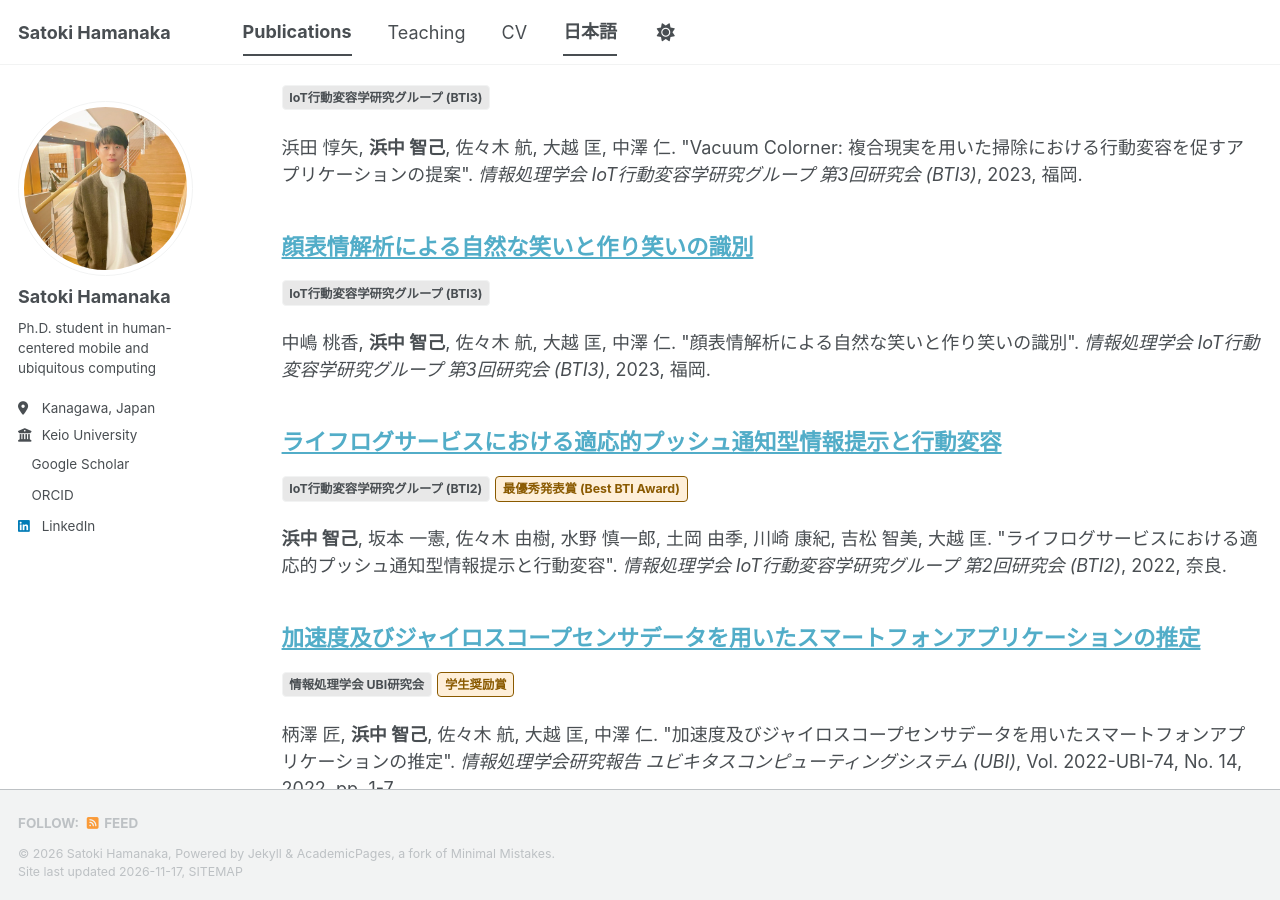
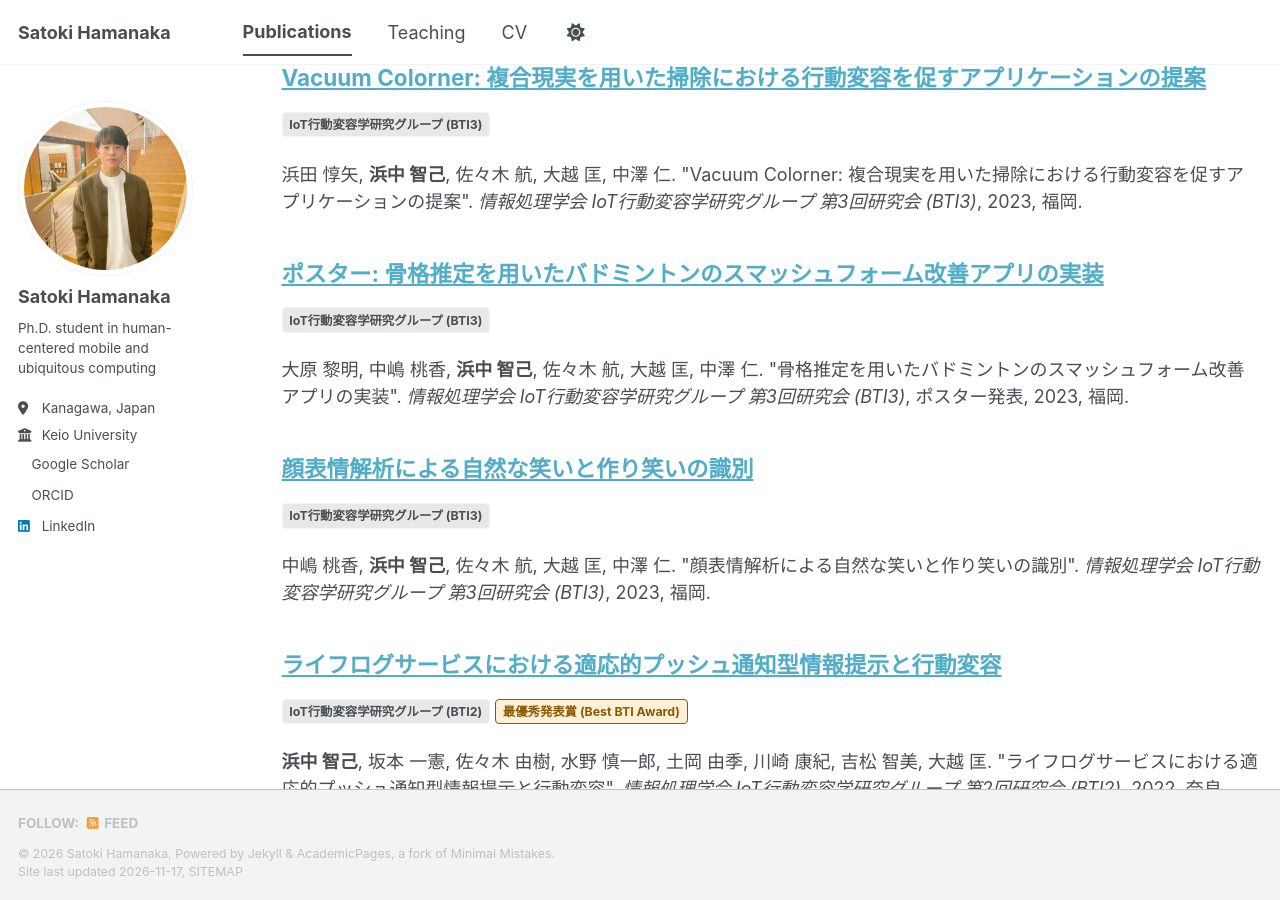
Before and after one commit to hamachu216/hamachu216.github.io, a Jekyll site: the page built from _pages/ja/publications.html, in a window 1280 px wide and 900 px high, scrolled down 4206 px. Built offline with Jekyll 4.4.1, drawn with Linux system fonts in a browser that asks for light colours; a style sheet for code colours, icons or effects is not loaded.

Commit message:
Add the BTI3 badminton poster and link the Japanese page from the publications page
The 日本語 header item is gone; each publications page links to the other
under its Google Scholar line instead.

Co-Authored-By: Claude Fable 5.1 <noreply@anthropic.com>

```diff
--- a/_data/navigation.yml
+++ b/_data/navigation.yml
@@ -13,6 +13,3 @@ main:
 
   - title: "CV"
     url: /cv/
-
-  - title: "日本語"
-    url: /ja/publications/
--- a/_pages/ja/publications.html
+++ b/_pages/ja/publications.html
@@ -9,5 +9,6 @@ author_profile: true
 {% if site.author.googlescholar %}
   <div class="wordwrap"><a href="{{site.author.googlescholar}}">Google Scholar</a> にも業績一覧があります。</div>
 {% endif %}
+<div class="wordwrap"><a href="/publications/">English version</a></div>
 
 {% include publications-by-category.html %}
--- a/_pages/publications.html
+++ b/_pages/publications.html
@@ -8,5 +8,6 @@ author_profile: true
 {% if site.author.googlescholar %}
   <div class="wordwrap">You can also find my articles on <a href="{{site.author.googlescholar}}">my Google Scholar profile</a>.</div>
 {% endif %}
+<div class="wordwrap"><a href="/ja/publications/">日本語版はこちら</a> (includes domestic workshop papers).</div>
 
 {% include publications-by-category.html %}
--- /dev/null
+++ b/_publications/2023-03-06-poster-badminton-smash-form-bti3.md
@@ -0,0 +1,9 @@
+---
+title: "ポスター: 骨格推定を用いたバドミントンのスマッシュフォーム改善アプリの実装"
+collection: publications
+category: domestic
+permalink: /publication/2023-03-06-poster-badminton-smash-form-bti3
+date: 2023-03-06
+venue: 'IoT行動変容学研究グループ (BTI3)'
+citation: '大原 黎明, 中嶋 桃香, <b>浜中 智己</b>, 佐々木 航, 大越 匡, 中澤 仁. &quot;骨格推定を用いたバドミントンのスマッシュフォーム改善アプリの実装&quot;. <i>情報処理学会 IoT行動変容学研究グループ 第3回研究会 (BTI3)</i>, ポスター発表, 2023, 福岡.'
+---
```
